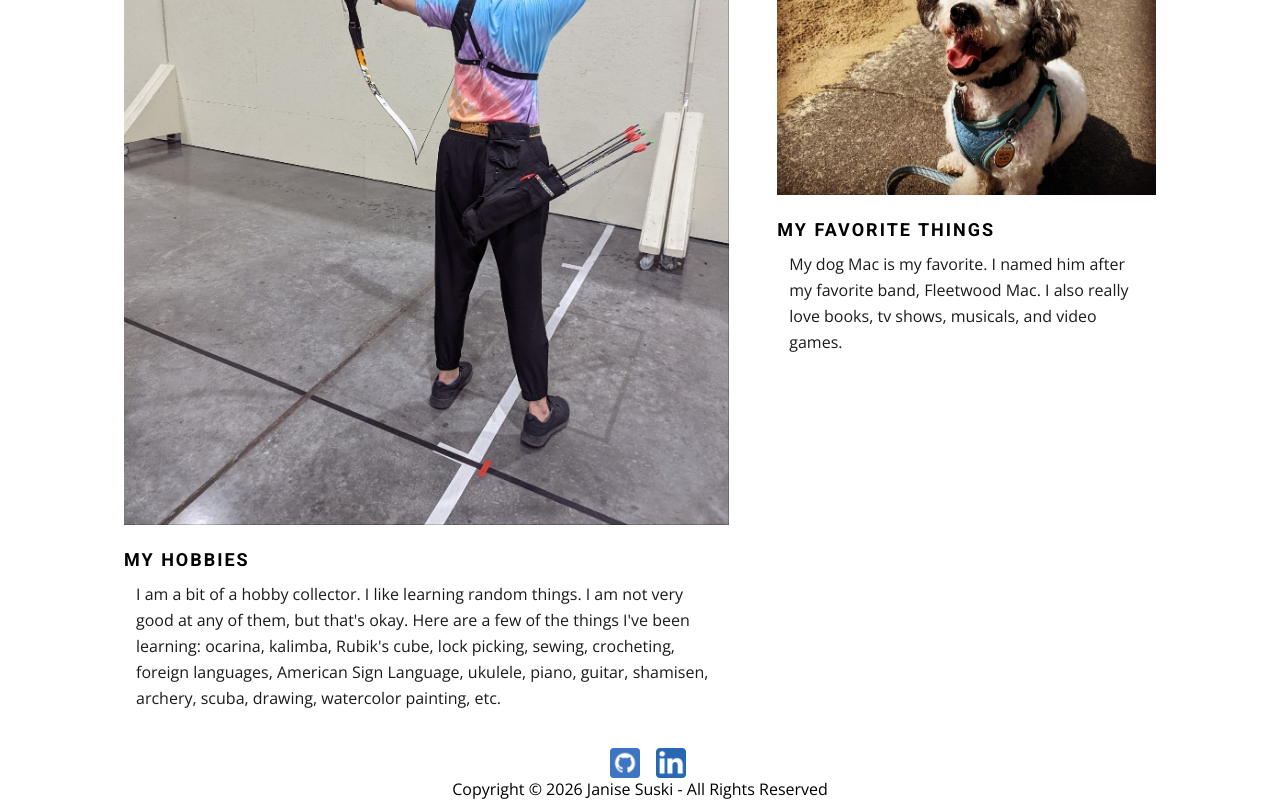
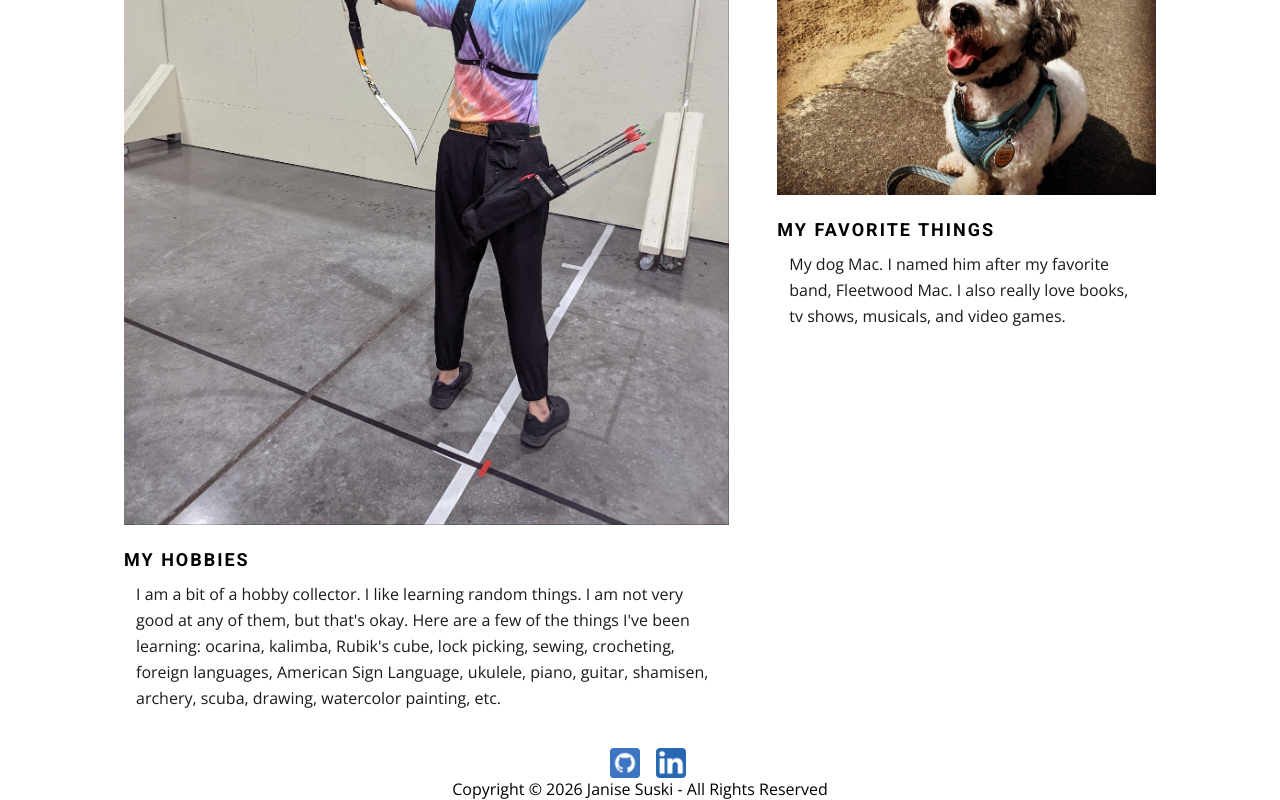
Before and after one commit to janises/personal-website, a React app: page / in a window 1280 px wide. Shown: the part 1704-2504 px from the top of the page. Built offline with nearby package versions, Linux system fonts and the light colour scheme.

Commit message:
run build

```diff
--- a/package.json
+++ b/package.json
@@ -1,6 +1,6 @@
 {
   "name": "portfolio",
-  "version": "1.0.1",
+  "version": "1.0.2",
   "description": "Janise Suski's Personal Portfolio Site",
   "main": ".index.js",
   "babel": {
--- a/src/About/About.jsx
+++ b/src/About/About.jsx
@@ -90,7 +90,7 @@ function About() {
             />
             <h2 className="about-hobbies">MY FAVORITE THINGS</h2>
             <div className="hobbies-text">
-              <p>My dog Mac is my favorite. I named him after my favorite band, Fleetwood Mac. I also really love books, tv shows, musicals, and video games.</p>
+              <p>My dog Mac. I named him after my favorite band, Fleetwood Mac. I also really love books, tv shows, musicals, and video games.</p>
             </div>
           </div>
         </div>
```
Also changed, not shown: 2 other files (tests, documents, lock files or other folders).
